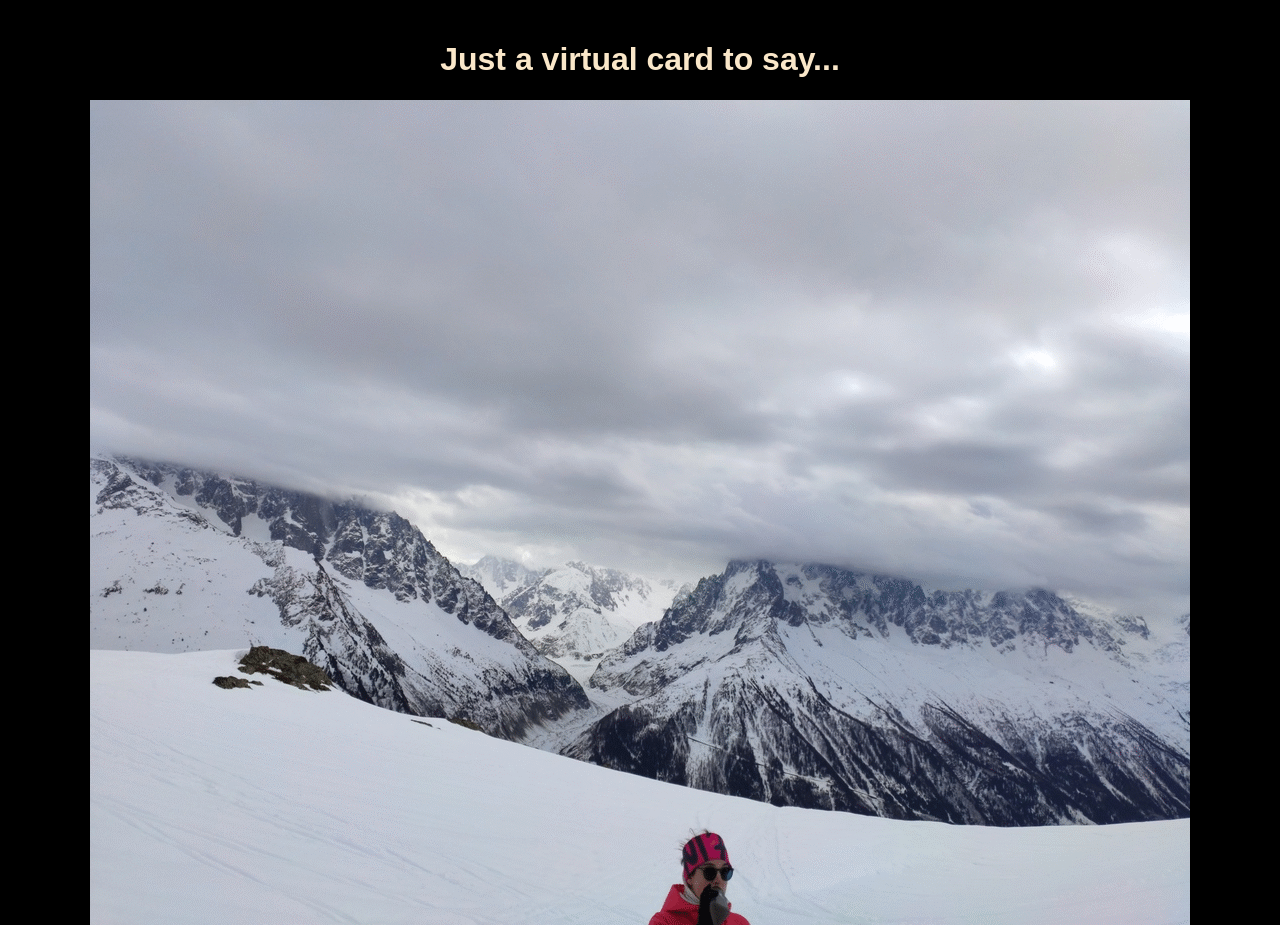
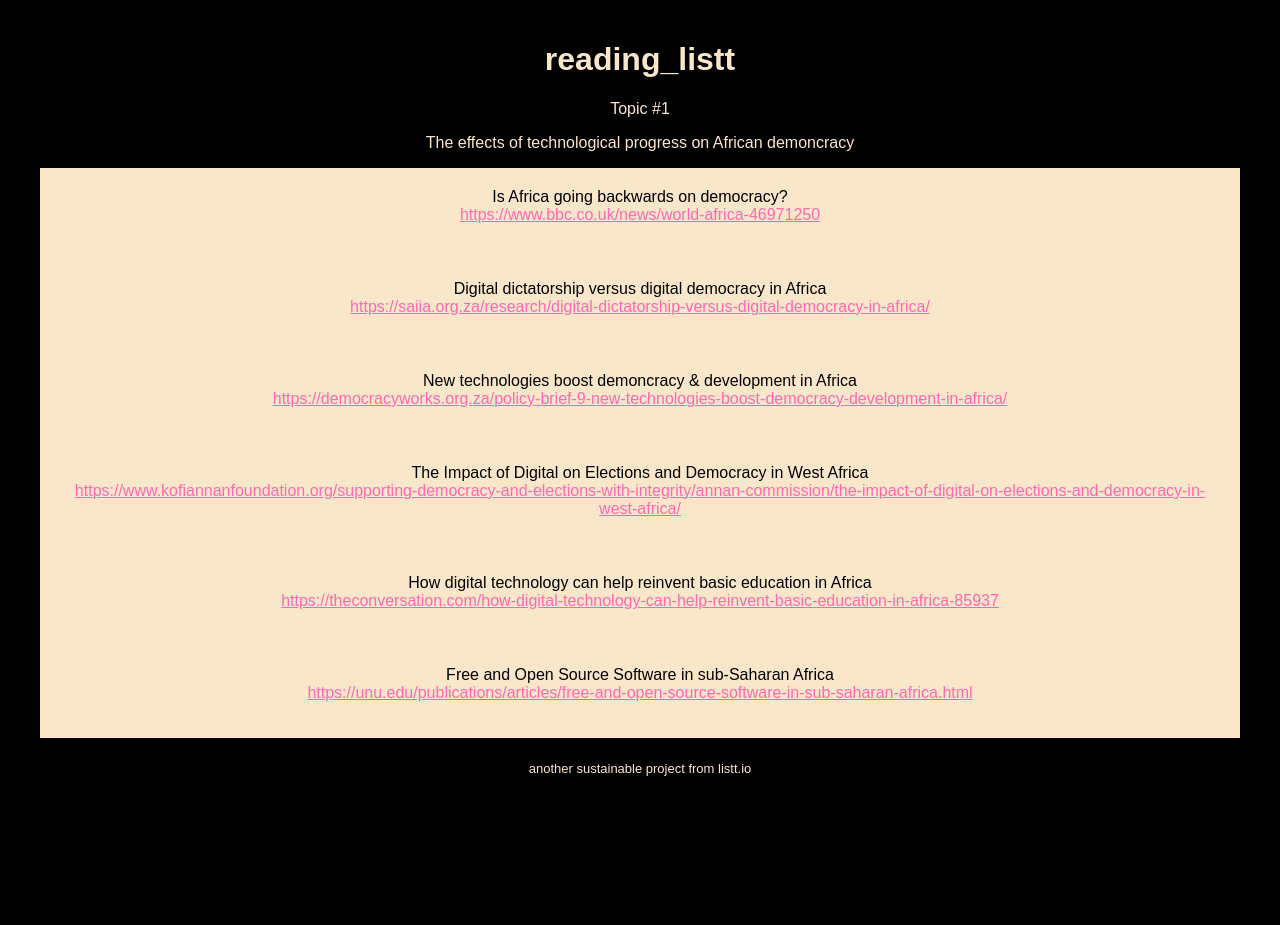
Before and after one commit to hayeskg/reading_listt, a plain HTML site: page index.html in a window 1280 px wide. Shown: the top 925 px of the page. After the commit the page ends 819 px from the top, so only its background shows below. Drawn offline with Linux system fonts and the light colour scheme.

Commit message:
new link added

```diff
--- a/index.html
+++ b/index.html
@@ -3,16 +3,14 @@
   <head>
     <meta charset="UTF-8" />
     <meta name="viewport" content="width=device-width, initial-scale=1.0" />
-    <title>Happy Birthday Delphine</title>
+    <title>reading_listt</title>
     <link rel="stylesheet" href="index.css" />
   </head>
   <body>
     <header>
-      <h1>Just a virtual card to say...</h1>
-      <figure>
-        <img src="/images/hb.gif" alt="happybirthday" />
-      </figure>
-    </header>
+      <h1>reading_listt</h1>
+      <p>Topic #1</p>
+      <p>The effects of technological progress on African demoncracy</p>
     <section class="interests">
       <div>
         <ul>
@@ -55,7 +53,7 @@
         </ul>
     </div>
     <footer>
-      <p>From your nerdy friend, Kristof.</p>
+      <p>another sustainable project from listt.io</p>
     </footer>
   </body>
 </html>
```
